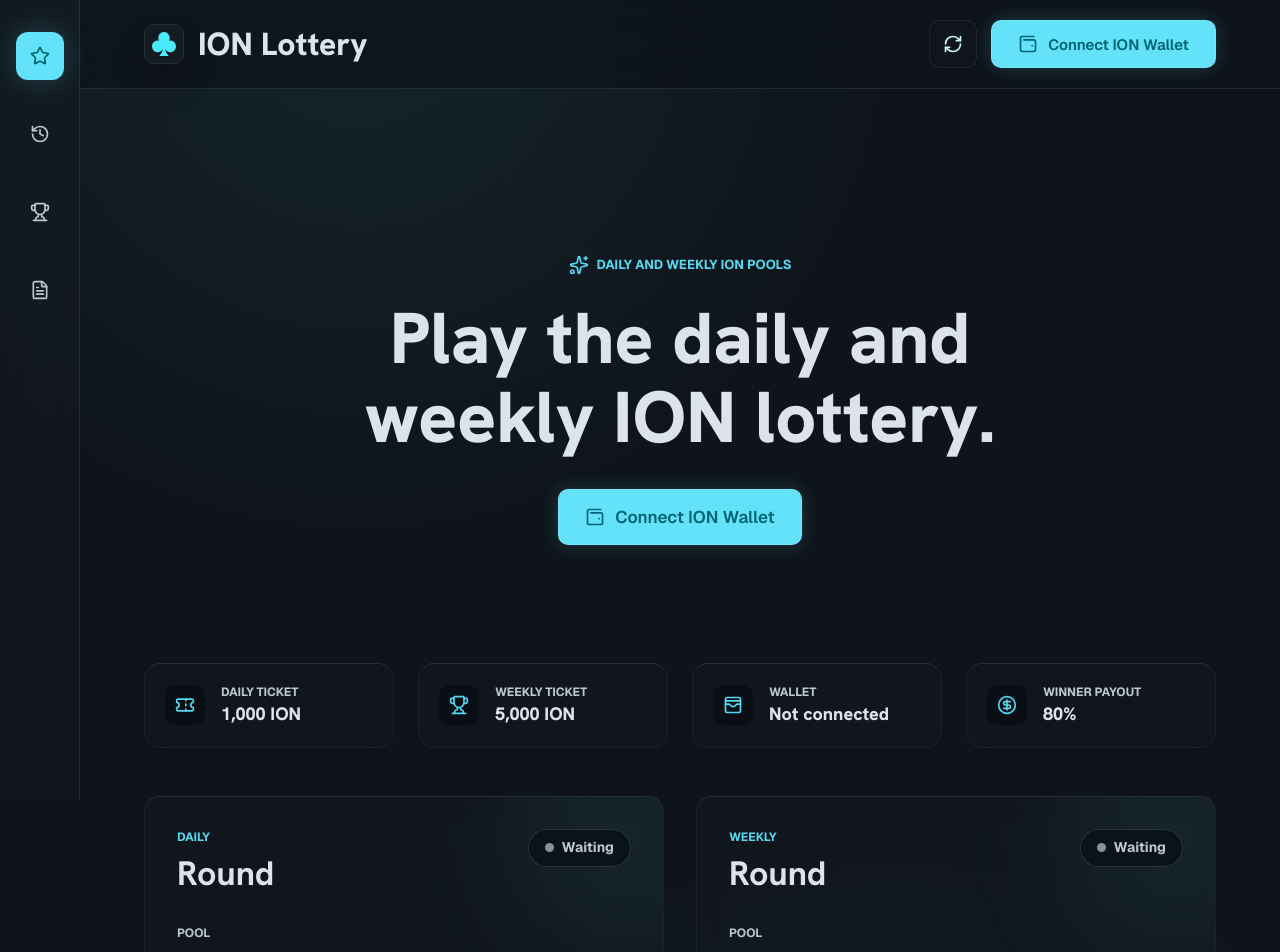
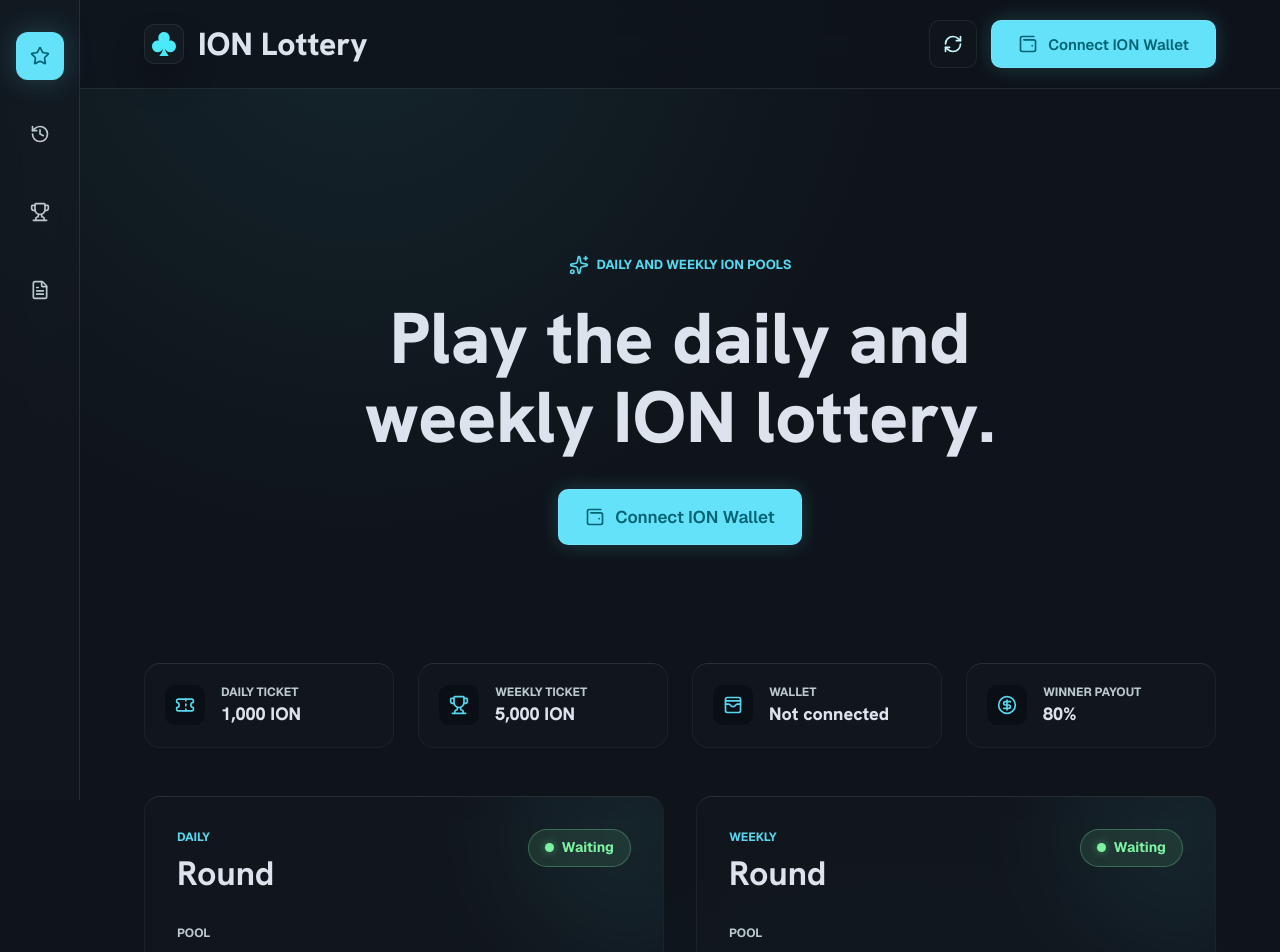
Before and after one commit to robvanwinkleice/ion-lottery, a Next.js app: page / in a window 1280 px wide. Shown: the top 952 px of the page. Built offline with nearby package versions, Linux system fonts and the light colour scheme.

Commit message:
fix live pill

```diff
--- a/app/globals.css
+++ b/app/globals.css
@@ -21,6 +21,8 @@
   --primary-fixed-dim: #56d7ef;
   --secondary: #a6c8ff;
   --secondary-container: #3192fc;
+  --success: #7df2a1;
+  --success-container: rgba(125, 242, 161, 0.1);
   --error: #ffb4ab;
   --shadow: 0 24px 64px rgba(0, 0, 0, 0.34);
 }
@@ -624,10 +626,10 @@ input:focus {
   display: inline-flex;
   align-items: center;
   gap: 8px;
-  border: 1px solid rgba(61, 73, 76, 0.62);
+  border: 1px solid rgba(125, 242, 161, 0.3);
   border-radius: 999px;
-  background: rgba(9, 15, 21, 0.72);
-  color: var(--on-surface-variant);
+  background: var(--success-container);
+  color: var(--success);
   padding: 0 16px;
   font-family: var(--font-geist), ui-sans-serif, system-ui, sans-serif;
   font-size: 14px;
@@ -638,7 +640,8 @@ input:focus {
   width: 9px;
   height: 9px;
   border-radius: 999px;
-  background: var(--outline);
+  background: var(--success);
+  box-shadow: 0 0 10px rgba(125, 242, 161, 0.48);
 }
 
 .state-pill.ready {
```
